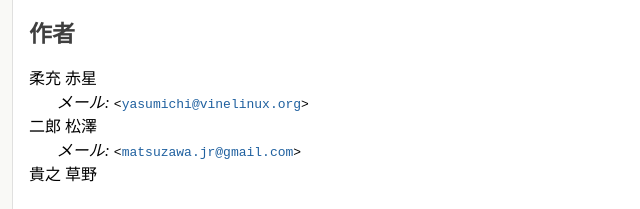
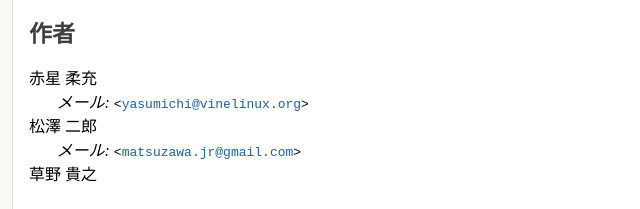
Before and after one commit to yasumichi/gnomeja-guide, a plain HTML site: page gnomeja-guide-info.html in a window 1280 px wide. Shown: the part 141-350 px from the top of the page, 0-640 px from the left. Drawn offline with Linux system fonts and the light colour scheme.

Commit message:
姓名の順になるように修正

```diff
--- a/gnomeja-guide-info.html
+++ b/gnomeja-guide-info.html
@@ -431,19 +431,19 @@ dd.answer div.label { float: left; }
 <h2 class="title author">作者</h2>
 <div class="block block-first"><dl class="dl-compact">
 <dt class="author">
-<span class="firstname">柔充</span> <span class="surname">赤星</span>
+<span class="surname">赤星</span> <span class="firstname">柔充</span>
 </dt>
 <dd class="affiliation">
 <i>メール: </i><span class="email" dir="ltr">&lt;<a href="mailto:yasumichi@vinelinux.org" title="問い合わせ先: yasumichi@vinelinux.org">yasumichi@vinelinux.org</a>&gt;</span>
 </dd>
 <dt class="author">
-<span class="firstname">二郎</span> <span class="surname">松澤</span>
+<span class="surname">松澤</span> <span class="firstname">二郎</span>
 </dt>
 <dd class="affiliation">
 <i>メール: </i><span class="email" dir="ltr">&lt;<a href="mailto:matsuzawa.jr@gmail.com" title="問い合わせ先: matsuzawa.jr@gmail.com">matsuzawa.jr@gmail.com</a>&gt;</span>
 </dd>
 <dt class="author">
-<span class="firstname">貴之</span> <span class="surname">草野</span>
+<span class="surname">草野</span> <span class="firstname">貴之</span>
 </dt>
 </dl></div>
 </div>
```
